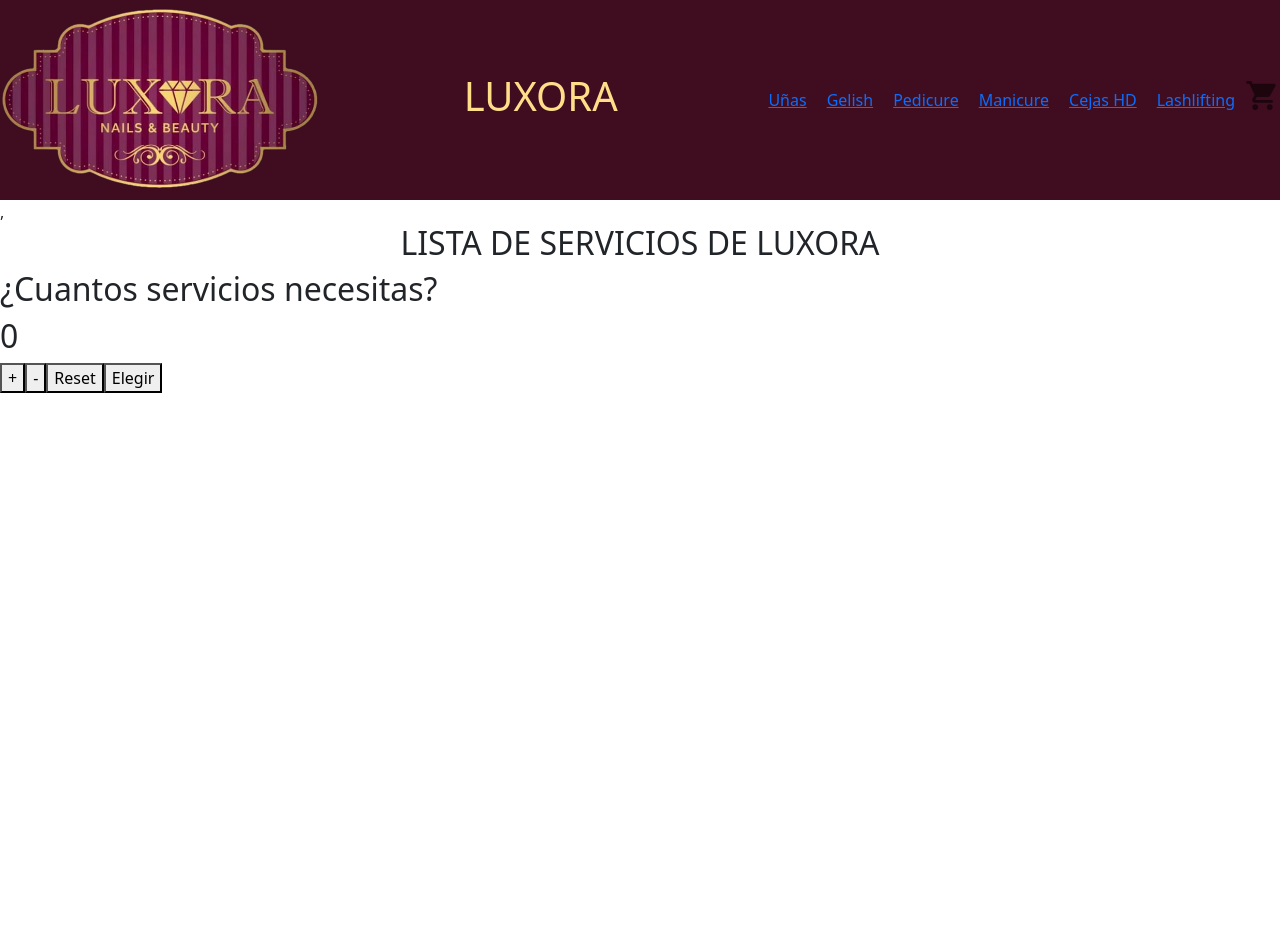
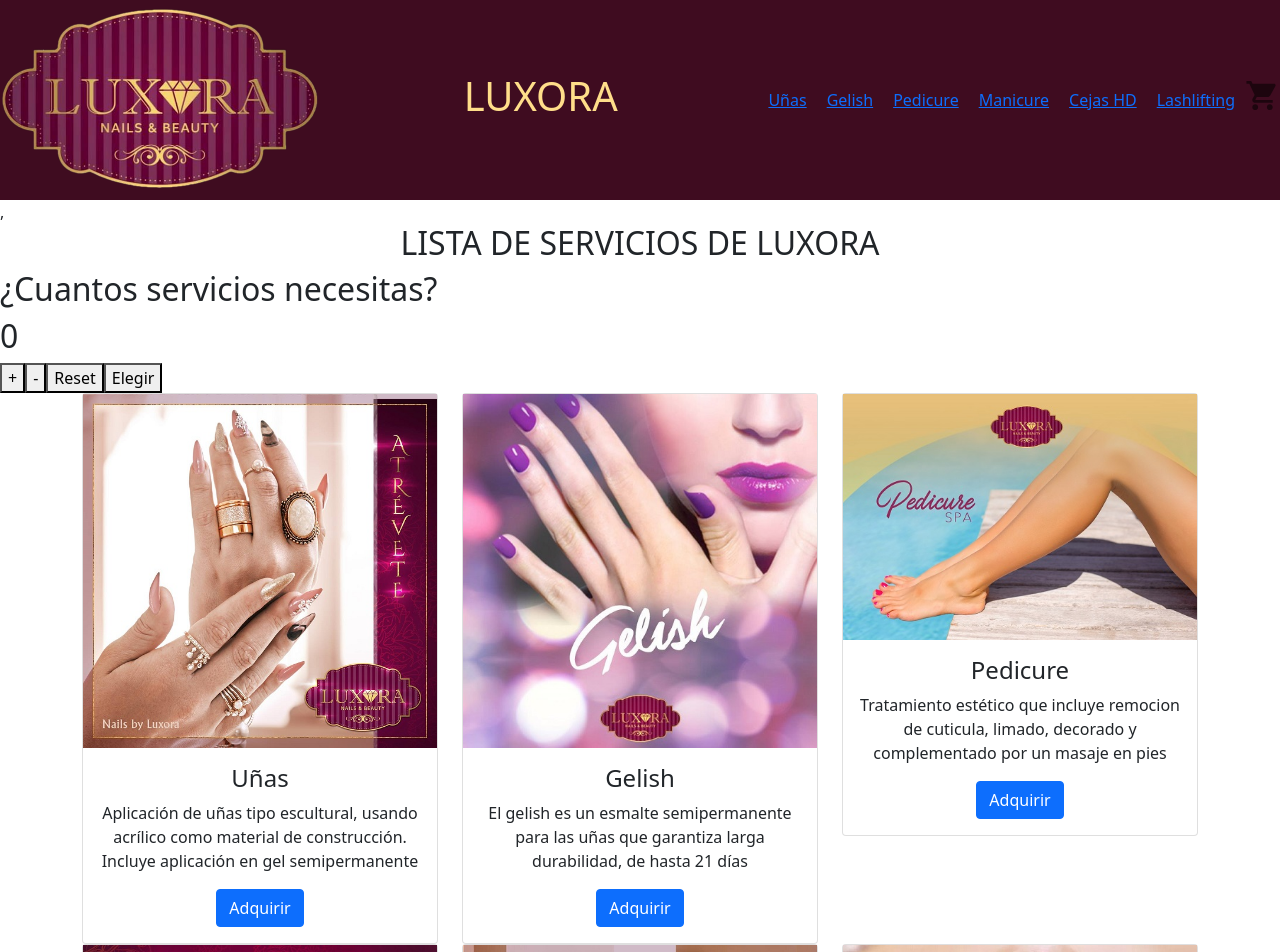
Before and after one commit to EduardoContreras21/reactJS, a React (Create React App) app: page / in a window 1280 px wide. Shown: the top 952 px of the page. Before the commit the page ends 800 px from the top, so only its background shows below. Built offline with nearby package versions, Linux system fonts and the light colour scheme.

Commit message:
cards_terminadas

```diff
--- a/src/components/ItemList.js
+++ b/src/components/ItemList.js
@@ -1,5 +1,5 @@
 import {useEffect, useState} from 'react'
-import item from './item';
+import Item from './Item'
 import nails from '../imagenes/acrilicas.tag.jpg'
 import gel from '../imagenes/gelish.tag.jpg'
 import pedi from '../imagenes/pedicure.tag.jpg'
@@ -53,7 +53,7 @@
     },2000);
 });
 const ItemList = () => {
-    const [items, setServicios] = useState([]);
+    const [servicios, setServicios] = useState([]);
     /* USE EFFECT */
     useEffect(()=>{
         promesa.then((data)=>{
@@ -62,15 +62,13 @@
         }).catch ((data)=>{
         console.log(data);
     })},[]);
-}
-function Items() {
     return(
     <div className='container d-flex justify-content-center align-items-center h-100'>
         <div className='row'>
             {
                 items.map(item =>(
             <div className='col-md-4' key={item.id}>
-                <item title={item.title} imagen={item.imagen} descripcion={item.descripcion}/>
+                <Item title={item.title} imagen={item.imagen} descripcion={item.descripcion}/>
             </div>
 ))}
         </div>
--- a/src/components/item.js
+++ b/src/components/item.js
@@ -1,15 +1,16 @@
 import React from 'react'
 
-function item({title,imagen,descripcion}) {
+function Item({title,imagen,descripcion}) {
   return (
     <div className="card text-center">
         <img src={imagen} alt=''></img>
         <div className='card-body'>
             <h4 className='card-title'>{title}</h4>
             <p className='card-text'>{descripcion}</p>
+            <a href='#!' className='btn btn-primary'>Adquirir</a>
         </div>
     </div>
   )
 }
 
-export default item
+export default Item
```
